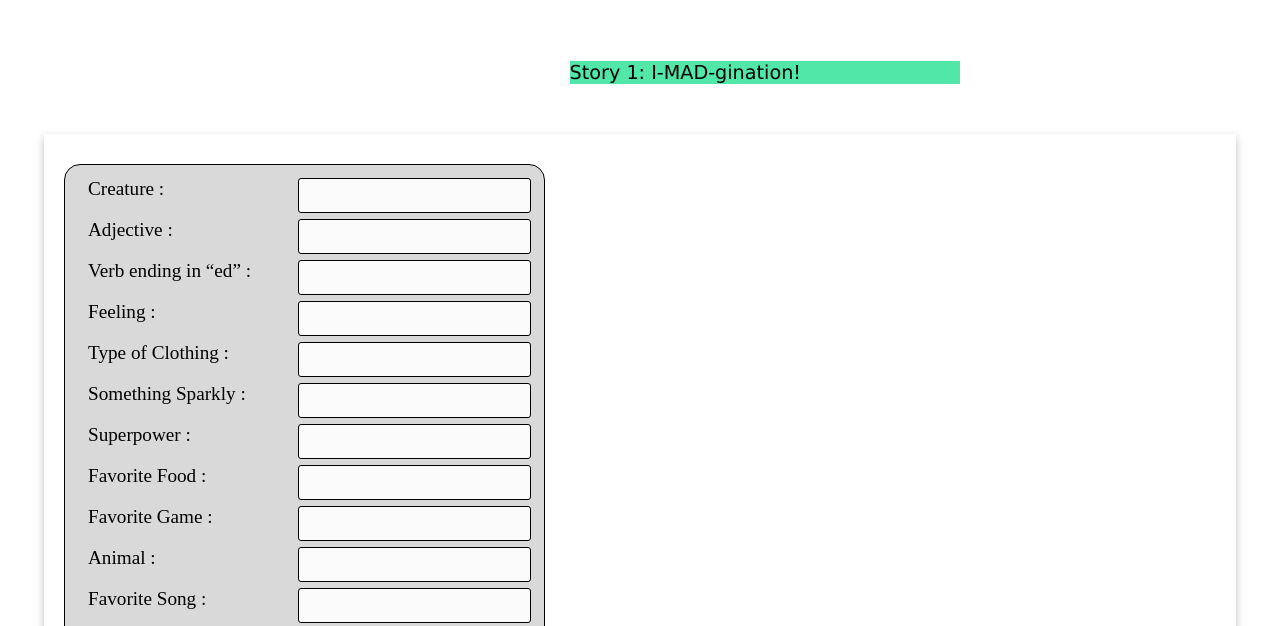
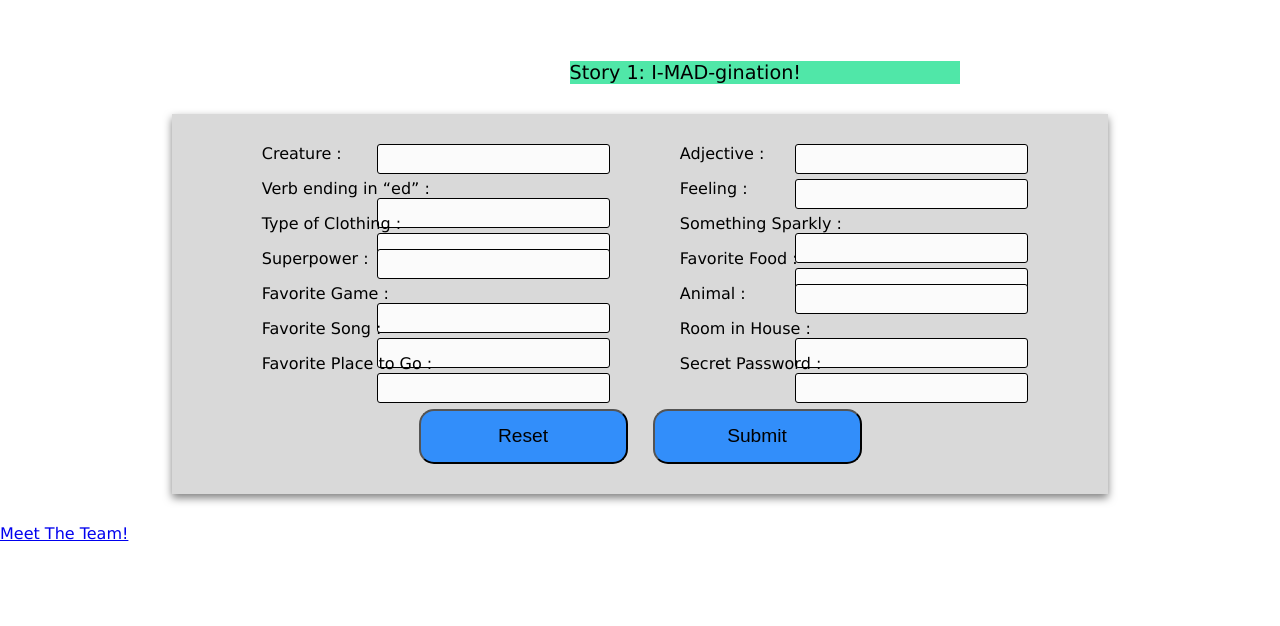
Before and after one commit to chingu-voyages/v43-tier1-team-08, a plain HTML site: page index.html in a window 1280 px wide. Shown: the part 160-786 px from the top of the page. Drawn offline with Linux system fonts and the light colour scheme.

Commit message:
Backup/Temp branch

```diff
--- a/app.js
+++ b/app.js
@@ -1,11 +1,18 @@
 // constants to reference html elements used in functions
+// const inputForm = document.querySelector('.input-form');
 const wordForm = document.querySelector("form");
 const story = document.querySelector(".story");
+// console.log(wordForm.classList.value);
+// console.log(story.classList.value);
 
 // have the form listen for the submit event
 wordForm.addEventListener("submit", (e) => {
     e.preventDefault();
+    wordForm.classList.add('story');
+//     console.log(wordForm.classList.value);
+//  console.log(story.classList.value);
 
+    // console.log(container);
     // place the user-entered words into variables with the
     // same name as the form input ids
     let creature = document.getElementById("creature").value;
@@ -37,4 +44,17 @@ wordForm.addEventListener("submit", (e) => {
 
     // place the story into the landing page
     story.innerHTML = storyHTML;
+    story.classList.remove('story');
+    let resetButton = `<br><button id="game-reset" onclick="resetGame()">Play Again</button>`;
+    story.innerHTML += resetButton;
+    // console.log(wordForm.classList.value);
+    // console.log(story.classList.value);
+
 });
+
+function resetGame() {
+    story.classList.add('story');
+    story.innerHTML = '';
+    wordForm.reset();
+    wordForm.classList.remove('story');
+}
--- a/index.html
+++ b/index.html
@@ -31,7 +31,7 @@
     <body>
         <div class="container">
             <section class="word-form">
-                <form action="#">
+                <form class="input-form" name="input-form" action="#">
                     <div class="form-control">
                         <label for="creature">Creature : </label>
                         <input type="text" id="creature" name="creature" placeholder="">
@@ -93,8 +93,8 @@
                         <button type="submit">Submit</button>
                     </div>
                 </form>
+                <section class="story"></section>
             </section>
-            <section class="story"></section>
         </div>
     </body>
     <footer>
--- a/style.css
+++ b/style.css
@@ -1,11 +1,15 @@
-
+*{
+    /* border: 1px solid #f30505; */
+}
 body{
     width: 100vw;
     margin: 0;
     box-sizing: border-box;
+    font-family: Verdana, Geneva, Tahoma, sans-serif;
+
+    /* overflow-y: hidden; */
 }
 .flex-container{
-    font-family: Verdana, Geneva, Tahoma, sans-serif;
     display: flex;
     justify-content: center;
     flex-direction: column;
@@ -27,6 +31,7 @@ body{
     font-size: 1.2rem;
     line-height: 2.2rem;
     background-color: #D9D9D9;
+    display: none;
 }
 .word {
     font-family: Caveat, cursive;
@@ -34,26 +39,36 @@ body{
     text-decoration: underline;
 }
 .container{
-    display: flex;
-    background-color: #fff;
-    margin: 50px auto;
+    /* display: flex;
+    justify-content: center;
+    align-items: center; */
+    /* background-color: #fff; */
+    background: #D9D9D9;
+
+    margin: 30px auto;
     padding: 30px 20px;
-    width: 90%;
-    filter: drop-shadow(0px 4px 4px rgba(0, 0, 0, 0.25));
+    width: 70%;
+    overflow-y: auto;
+    filter: drop-shadow(0px 4px 4px rgba(0, 0, 0, 0.50));
 }
-.word-form {
-    background: #D9D9D9;
-    border: 1px solid #000000;
+form {
+     display: flex;
+     /* flex-direction: row; */
+    justify-content: space-evenly;
+    align-items: center;
+    flex-wrap: wrap;
+    /*border: 1px solid #000000;
     border-radius: 16px;
     padding: 10px;
-    margin-right: 40px;
+    margin-right: 40px; */
 }
 .form-control{
-    padding: 3px;
-    height: 35px;
+        /* padding: 2px; */
+        height: 35px;
+        width: 40%;
 }
 .form-control label{
-    font-size: 1.2rem;
+    /* font-size: 1.2rem; */
     float: left;
     padding-left: 10px;
 }
@@ -61,7 +76,7 @@ body{
     box-sizing: border-box;
     float: right;
     width: 233px;
-    height: 35px;
+    height: 30px;
     background: #FBFBFB;
     border: 1px solid #000000;
     border-radius: 3px;
@@ -73,7 +88,7 @@ body{
     gap: 25px;
     width: 443px;
     height: 55px;
-    padding: 8px;
+    padding-top: 20px;
 }
 button{
     width: 209px;
```
